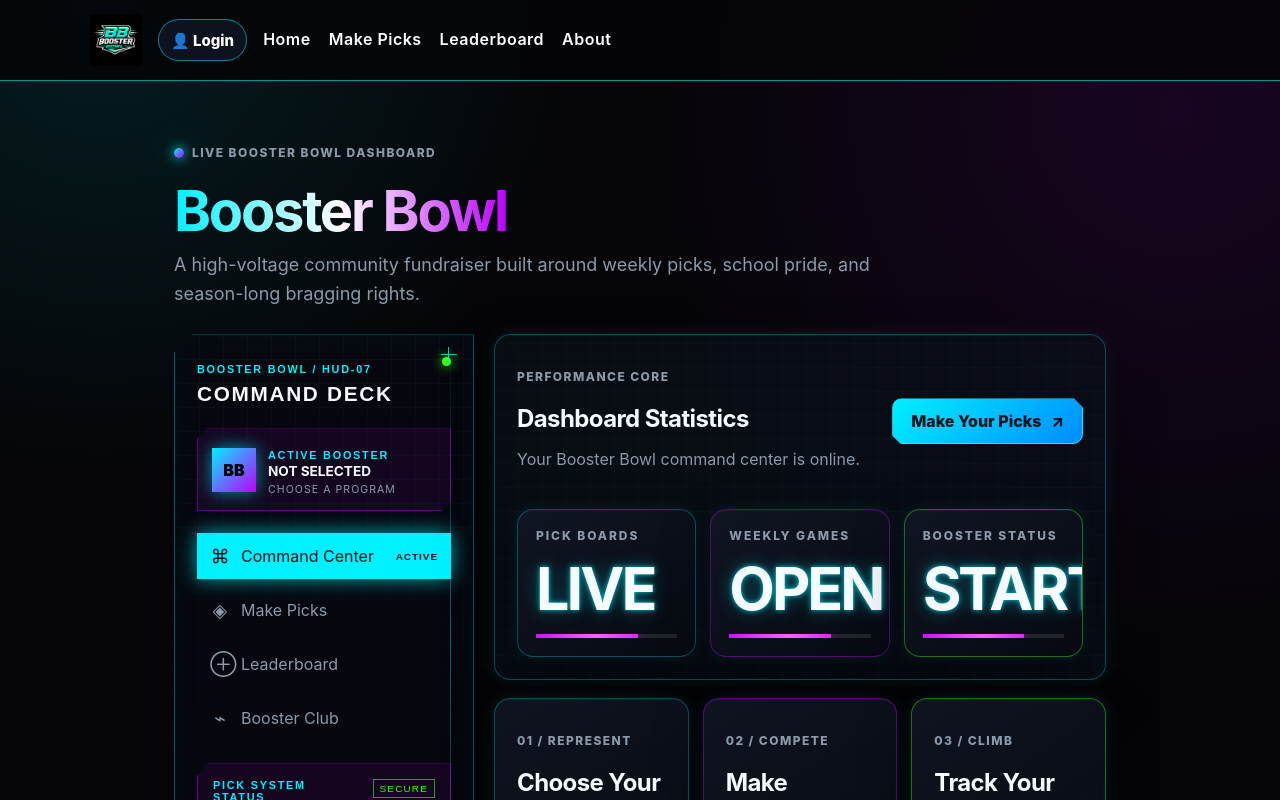
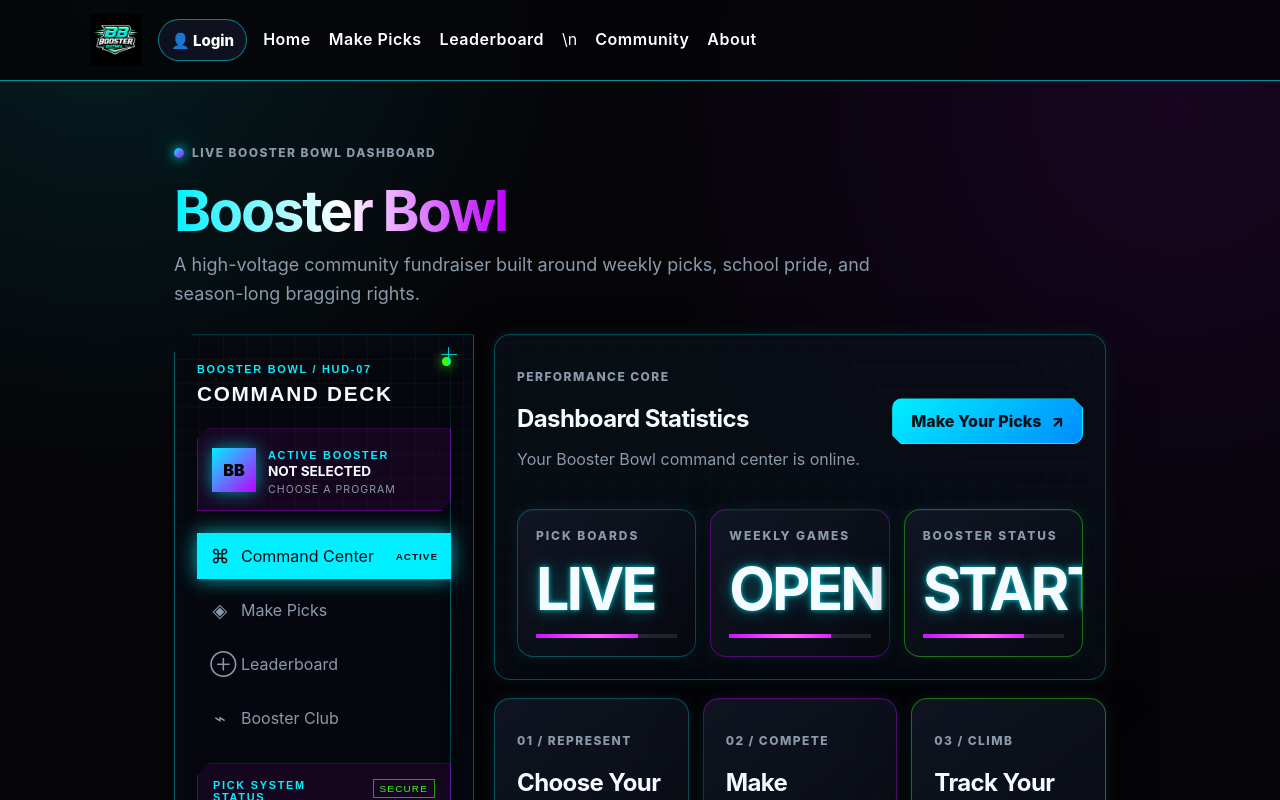
Before and after one commit to Rloney86/booster-bowl, a Next.js app: page / in a window 1280 px wide. Shown: the top 800 px of the page. Built offline with nearby package versions, Linux system fonts and the light colour scheme; no server answers.

Commit message:
Add Booster Lounge to site navigation

```diff
--- a/pages/_app.js
+++ b/pages/_app.js
@@ -310,7 +310,7 @@ export default function MyApp({ Component, pageProps }) {
           <nav style={{ display: "flex", gap: 18, flex: "1 1 auto", minWidth: 0, overflowX: "auto", whiteSpace: "nowrap", paddingBottom: 2 }}>
             <Link href="/" style={navLink}>Home</Link>
             <Link href="/picks" style={navLink}>Make Picks</Link>
-            <Link href="/leaderboard" style={navLink}>Leaderboard</Link>
+            <Link href="/leaderboard" style={navLink}>Leaderboard</Link>\n            <Link href="/community" style={navLink}>Community</Link>
             <Link href="/about" style={navLink}>About</Link>
           </nav>
         </div>
```
